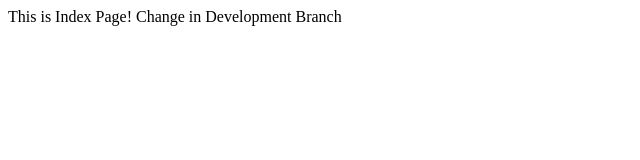
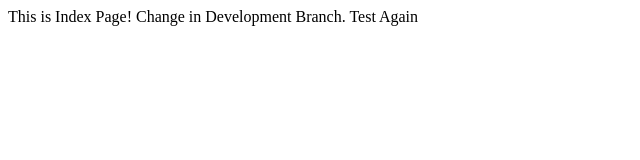
Before and after one commit to IftikharAhmadPir/VSCodeConnection, a plain HTML site: page Index.html in a window 1280 px wide. Shown: the full height of the page, 0-640 px from the left. Drawn offline with Linux system fonts and the light colour scheme.

Commit message:
Another Commit

```diff
--- a/Index.html
+++ b/Index.html
@@ -2,6 +2,6 @@
     <head>
     </head>
     <body>
-        This is Index Page! Change in Development Branch
+        This is Index Page! Change in Development Branch. Test Again
     </body>
 </html>
```
